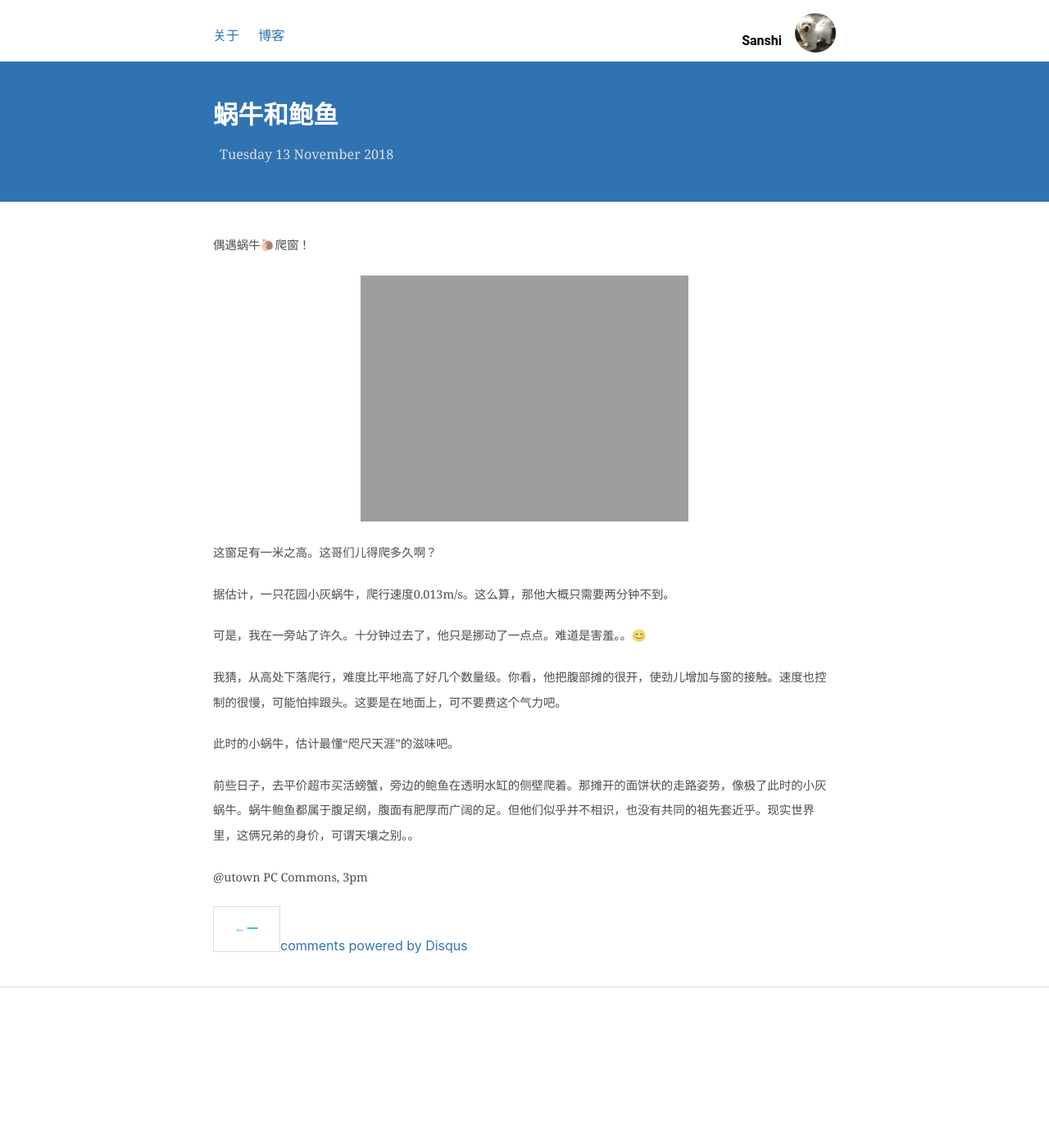
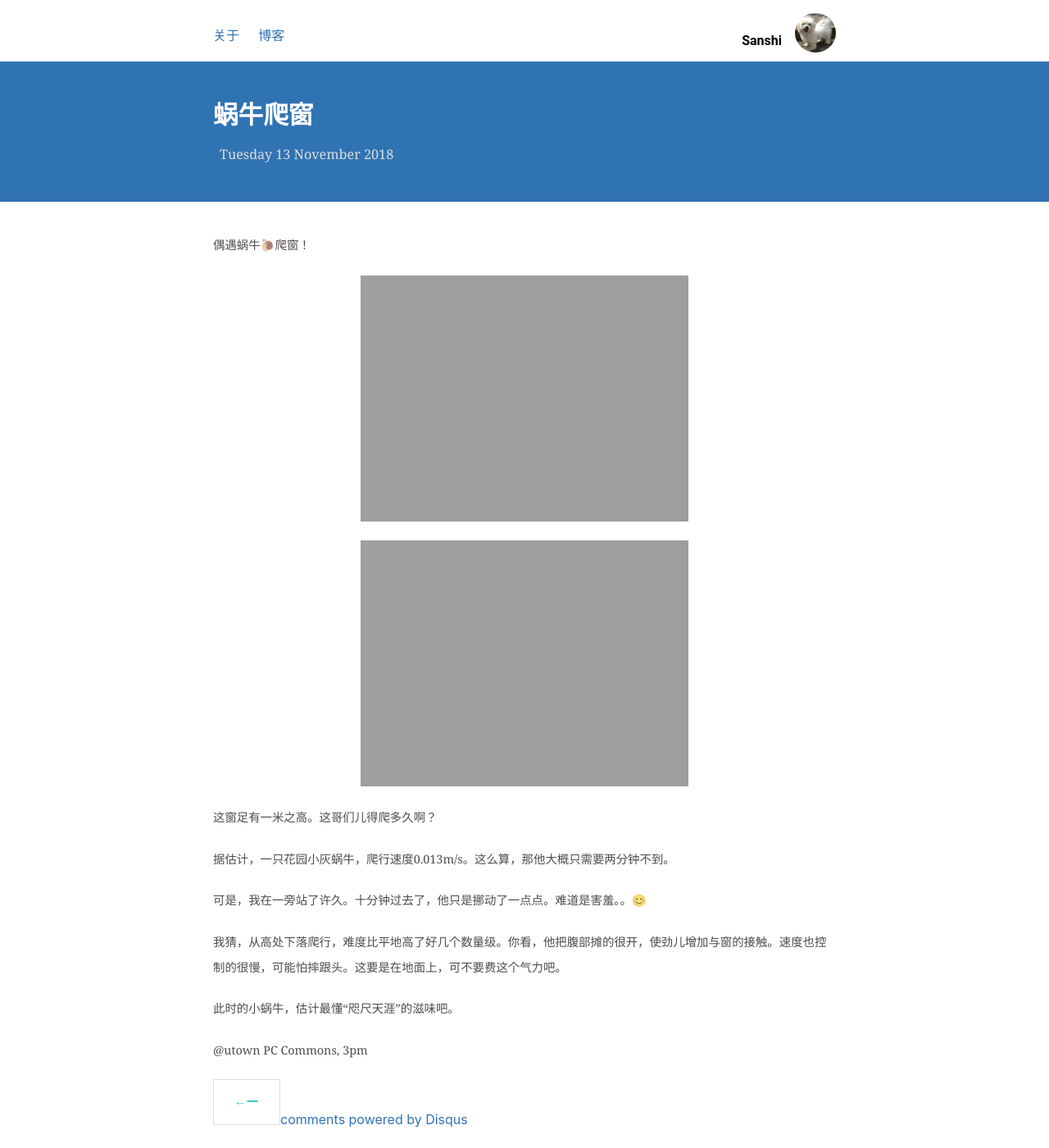
Before and after one commit to shirleysteve/1, a Jekyll site: the page built from _posts/2018-11-13-蜗牛爬窗.md, in a window 1280 px wide and 1400 px high. Shown: the whole window at 82% size. Built offline with Jekyll 4.4.1, drawn with Linux system fonts in a browser that asks for light colours; nearby versions of some CDN libraries; comment, search, counter and statistics services are not loaded.

Commit message:
Update and rename 2018-11-13-蜗牛和鲍鱼.md to 2018-11-13-蜗牛爬窗.md

```diff
--- a/_posts/2018-11-13-蜗牛和鲍鱼.md
+++ b/_posts/2018-11-13-蜗牛爬窗.md
@@ -1,12 +1,13 @@
 ---
 layout: post
 
-title: 蜗牛和鲍鱼
+title: 蜗牛爬窗
 ---
 
 偶遇蜗牛🐌爬窗！
 
 ![蜗牛爬窗]({{ site.url }}/images/posts/2017-11-9/蜗牛.jpeg)
+![正面照]({{ site.url }}/images/posts/2017-11-9/蜗牛1.jpeg)
 
 这窗足有一米之高。这哥们儿得爬多久啊？
 
@@ -18,7 +19,5 @@ title: 蜗牛和鲍鱼
 
 此时的小蜗牛，估计最懂“咫尺天涯”的滋味吧。
 
-前些日子，去平价超市买活螃蟹，旁边的鲍鱼在透明水缸的侧壁爬着。那摊开的面饼状的走路姿势，像极了此时的小灰蜗牛。蜗牛鲍鱼都属于腹足纲，腹面有肥厚而广阔的足。但他们似乎并不相识，也没有共同的祖先套近乎。现实世界里，这俩兄弟的身价，可谓天壤之别。。
-
 
 @utown PC Commons, 3pm
```
